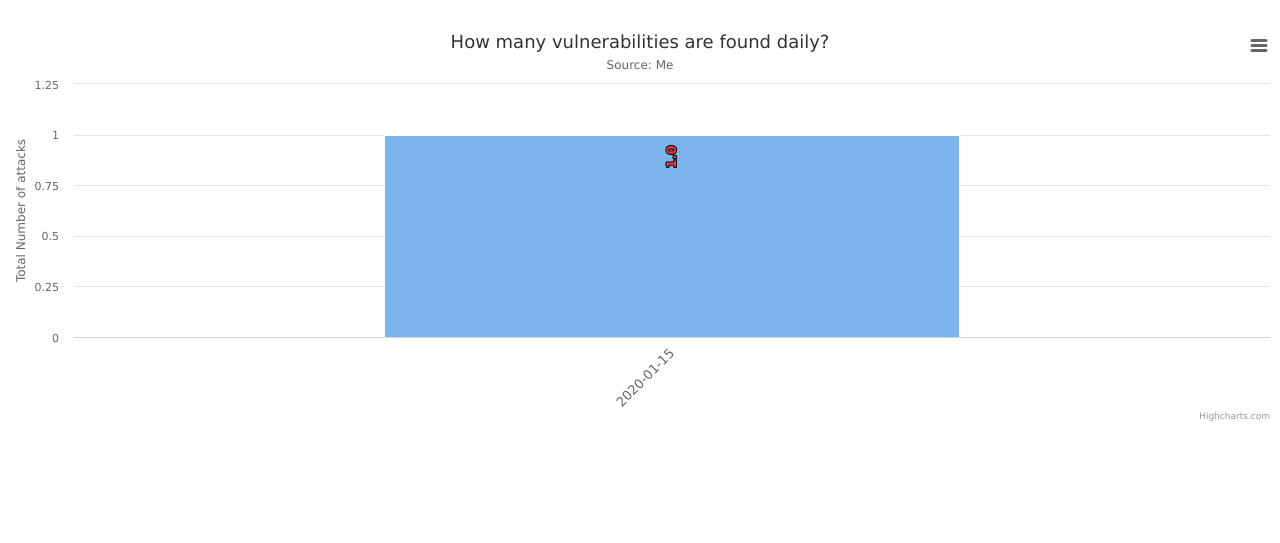
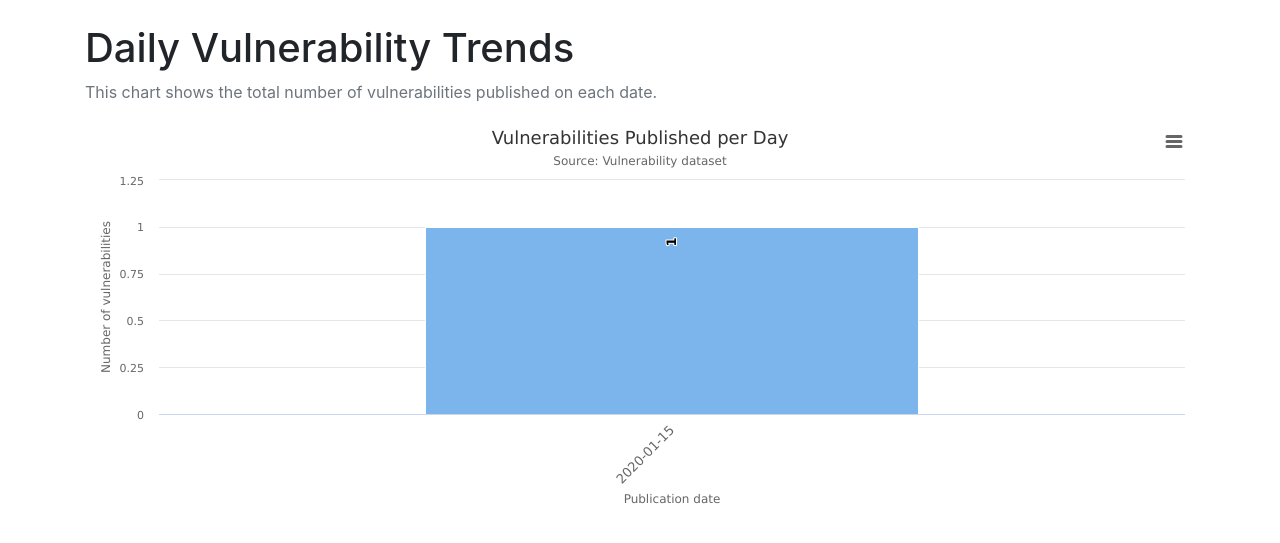
Before and after one commit to chrispsk/dw, a Django app: page /dashboard/graph3/ in a window 1280 px wide. Shown: the part 56-599 px from the top of the page. Run offline with Django 3.2, Linux system fonts and the light colour scheme; a user stored in the database is signed in; tables that the repository leaves empty hold one stand-in row (values such as "Sample post"); some libraries are stand-ins or nearby versions.

Commit message:
Update daily vulnerability trends chart implementation

```diff
--- a/templates/graph3.html
+++ b/templates/graph3.html
@@ -1,31 +1,35 @@
 {% extends "base.html" %}
 
 {% block content %}
+<div class="container">
+    <h1>Daily Vulnerability Trends</h1>
+    <p class="text-muted">
+        This chart shows the total number of vulnerabilities published on each date.
+    </p>
 
-<div id="container"></div>
-
+    <div id="daily-trends-chart" style="width: 100%; height: 400px;"></div>
+</div>
 {% endblock %}
 
 {% block highcharts %}
+<script>
+    const vulnerabilityDataByDate = JSON.parse('{{ da|escapejs }}');
 
-<script>
-
-    var date = JSON.parse('{{ da | escapejs }}');
-
-
-    // chart
-    Highcharts.chart('container', {
+    Highcharts.chart('daily-trends-chart', {
         chart: {
             type: 'column'
         },
         title: {
-        text: 'How many vulnerabilities are found daily?'
+            text: 'Vulnerabilities Published per Day'
         },
         subtitle: {
-        text: 'Source: <a href="#">Me</a>'
+            text: 'Source: Vulnerability dataset'
         },
         xAxis: {
             type: 'category',
+            title: {
+                text: 'Publication date'
+            },
             labels: {
                 rotation: -45,
                 style: {
@@ -37,25 +41,27 @@
         yAxis: {
             min: 0,
             title: {
-            text: 'Total Number of attacks'
+                text: 'Number of vulnerabilities'
             }
         },
         legend: {
             enabled: false
         },
         tooltip: {
-        pointFormat: 'Total Number of attacks per date'
+            pointFormat: '<b>{point.y}</b> vulnerabilities published'
+        },
+        credits: {
+            enabled: false
         },
         series: [{
-        name: 'Total Number',
-        data: date,
+            name: 'Vulnerabilities',
+            data: vulnerabilityDataByDate,
             dataLabels: {
                 enabled: true,
                 rotation: -90,
-            color: '#FF3245',
                 align: 'right',
-            format: '{point.y:.1f}', // one decimal
-            y: 10, // 10 pixels down from the top
+                format: '{point.y}',
+                y: 10,
                 style: {
                     fontSize: '13px',
                     fontFamily: 'Verdana, sans-serif'
@@ -63,9 +69,5 @@
             }
         }]
     });
-
-
 </script>
-
-
 {% endblock %}
```
Lines whose indentation alone changed are shown as unchanged.
